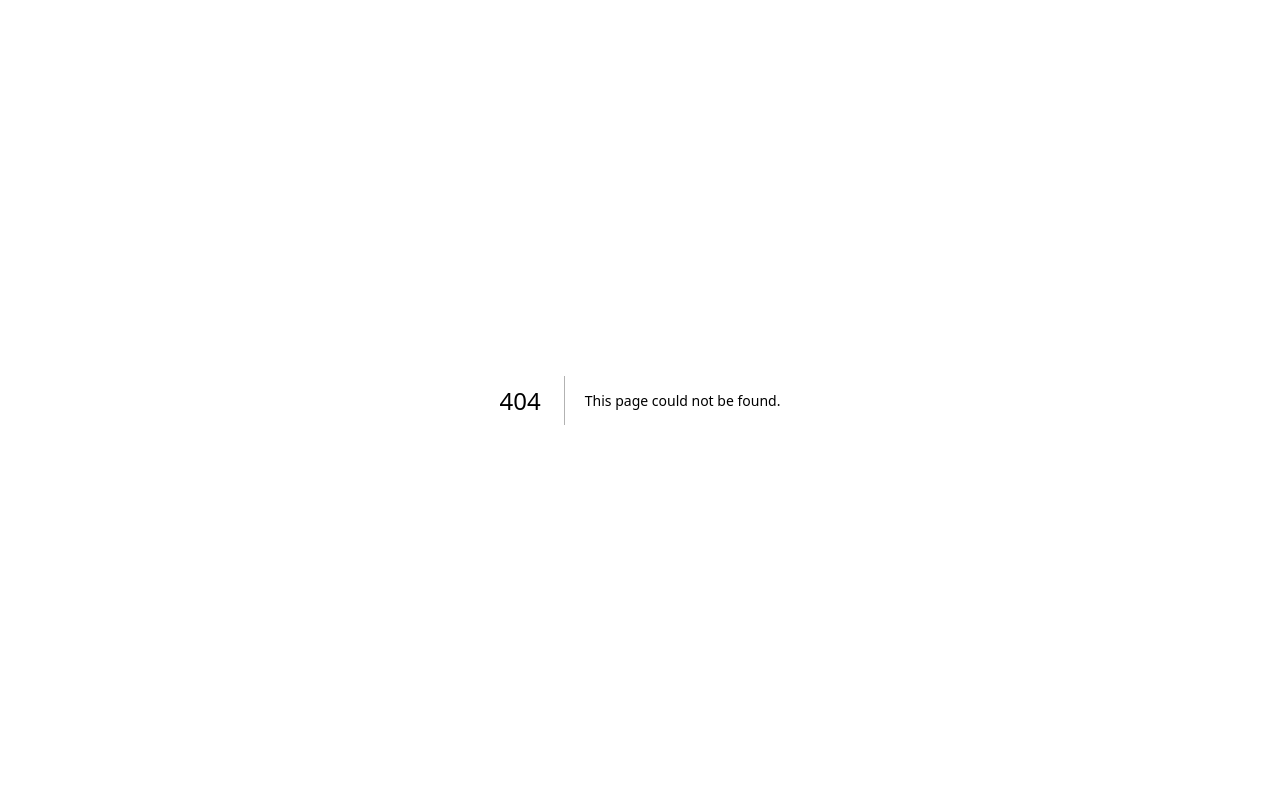
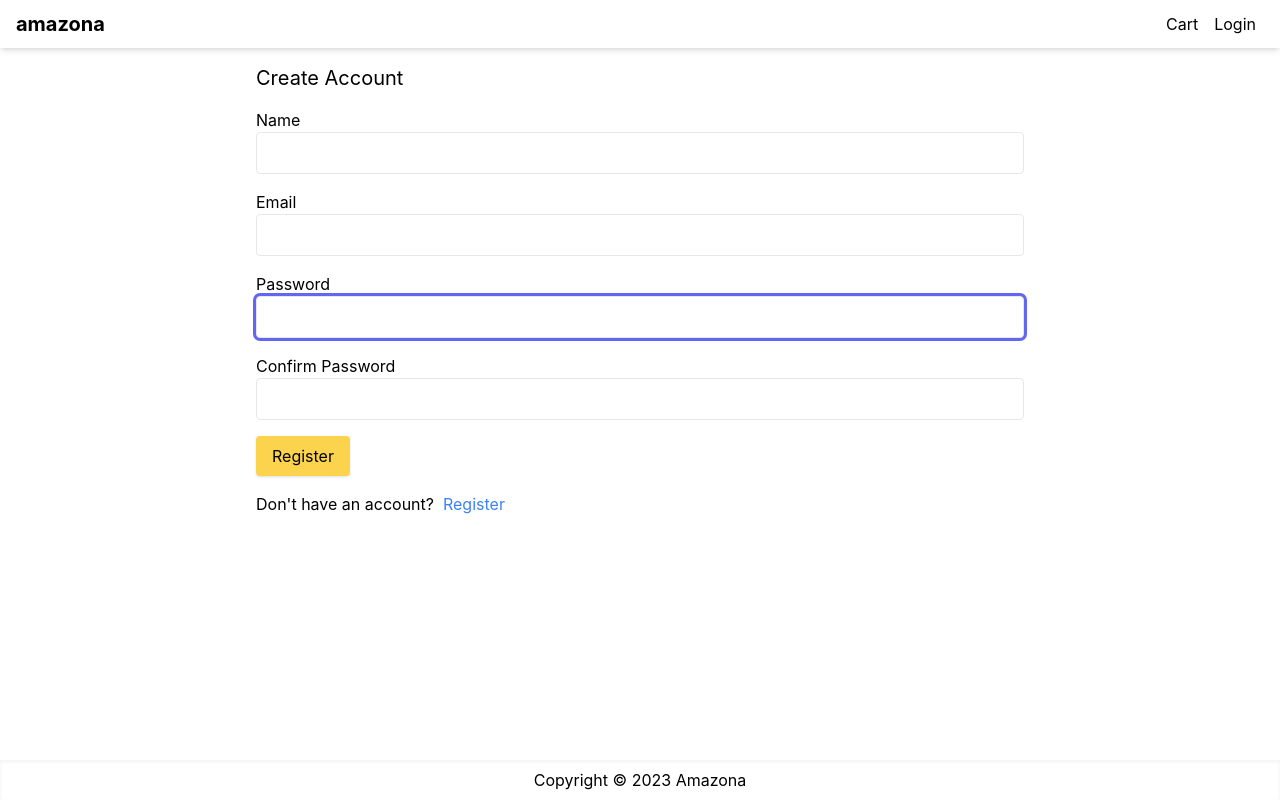
Before and after one commit to ShivanshuKumarPrajapati/E-comm, a Next.js app: page /register in a window 1280 px wide. Before the commit this address had no page. Built offline with nearby package versions, Linux system fonts and the light colour scheme; no server answers.

Commit message:
signup page layout and api implementation

```diff
--- a/components/Layout.js
+++ b/components/Layout.js
@@ -40,7 +40,7 @@
         <div className="flex min-h-screen flex-col justify-between">
           <header>
             <nav className="flex h-12 items-center px-4 justify-between shadow-md">
-              <Link href="/" className="text-lg font-bold">
+              <Link href="/" className="text-xl font-bold">
                 amazona
               </Link>
               <div>
--- /dev/null
+++ b/pages/api/auth/signup.js
@@ -0,0 +1,51 @@
+import User from "../../../models/User";
+import db from "../../../utils/db";
+import { bcrypt } from 'bcryptjs';
+
+const handler = async (req, res) => {
+    if (req.method != 'POST')
+        return;
+
+    const { name, email, password } = req.body;
+
+    if (!name || !email ||
+        !email.includes('@')
+        || !password ||
+        password.trim().length < 5) {
+        res.status(422).json({ message: 'Validation error' });
+        return;
+    }
+
+    await db.connect();
+
+    const existingUser = await User.findOne({ email: email });
+
+    if (existingUser) {
+        res.status(422).json({ message: 'User already exists' });
+        db.disconnect();
+        return;
+    }
+
+    const newUser = new User({
+        name,
+        email,
+        password: bcrypt.hashSync(password),
+        isAdmin: false
+    });
+
+    const user = await newUser.save();
+
+    await db.disconnect();
+
+    res.status(201).send({
+        message: 'User created',
+        _id: user._id,
+        name: user.name,
+        email: user.email,
+        isAdmin: user.isAdmin
+
+    });
+
+}
+
+export default handler;
--- a/pages/login.js
+++ b/pages/login.js
@@ -92,7 +92,7 @@
         </div>
         <div className="mb-4 ">
           Don&apos;t have an account? &nbsp;
-          <Link href="/register" className='text-blue-600'>Register</Link>
+          <Link href={`/register?redirect=${redirect || '/'}`} className='text-blue-600'>Register</Link>
         </div>
       </form>
     </Layout>
--- /dev/null
+++ b/pages/register.js
@@ -0,0 +1,160 @@
+import { signIn, useSession } from 'next-auth/react';
+import { useRouter } from 'next/router';
+import React from 'react'
+import { useForm } from 'react-hook-form';
+import { toast } from 'react-toastify';
+import Layout from '../components/Layout';
+import { getError } from '../utils/error';
+import { useEffect } from 'react';
+import Link from 'next/link';
+
+const Register = () => {
+
+    const { data: session } = useSession();
+
+    const router = useRouter();
+    const { redirect } = router.query;
+
+    useEffect(() => {
+      if (session?.user) {
+        router.push(redirect || "/");
+      }
+    }, [router, session, redirect]);
+
+    const {
+      handleSubmit,
+      register,
+      getValues,
+      formState: { errors },
+    } = useForm();
+
+    const submitHandler = async ({ name, email, password }) => {
+        try {
+             await fetch('/api/auth/signup', {
+                method: 'POST',
+                header: {
+                    Accept: "application/json",
+                    "Content-Type": "application/json",
+                },
+                body: {
+                    name,
+                    email,
+                    password
+                }
+            });
+
+            const result = await signIn('credentials', {
+                redirect: false,
+                email,
+                password
+            });
+
+            if (result.error) {
+                toast.error(result.error);
+            }
+        }
+        catch (err) {
+            toast.error(getError(err.message));
+        }
+
+    }
+
+  return (
+    <Layout title="Create Account">
+      <form
+        className="mx-auto max-w-screen-md"
+        onSubmit={handleSubmit(submitHandler)}
+      >
+        <h1 className="mb-4 text-xl">Create Account</h1>
+        <div className="mb-4">
+          <label htmlFor="name">Name</label>
+          <input
+            type="text"
+            className="w-full"
+            id="name"
+            autoFocus
+            {...register("name", {
+              required: "Please enter name",
+            })}
+          />
+          {errors.name && (
+            <div className="text-red-500">{errors.name.message}</div>
+          )}
+        </div>
+
+        <div className="mb-4">
+          <label htmlFor="email">Email</label>
+          <input
+            type="email"
+            {...register("email", {
+              required: "Please enter email",
+              pattern: {
+                value: /^[a-zA-Z0-9_.+-]+@[a-zA-Z0-9-]+.[a-zA-Z0-9-.]+$/i,
+                message: "Please enter valid email",
+              },
+            })}
+            className="w-full"
+            id="email"
+          ></input>
+          {errors.email && (
+            <div className="text-red-500">{errors.email.message}</div>
+          )}
+        </div>
+        <div className="mb-4">
+          <label htmlFor="password">Password</label>
+          <input
+            type="password"
+            {...register("password", {
+              required: "Please enter password",
+              minLength: {
+                value: 5,
+                message: "Password must be at least 5 characters",
+              },
+            })}
+            className="w-full"
+            id="password"
+            autoFocus
+          ></input>
+          {errors.password && (
+            <div className="text-red-500 ">{errors.password.message}</div>
+          )}
+        </div>
+        <div className="mb-4">
+          <label htmlFor="confirmPassword">Confirm Password</label>
+          <input
+            className="w-full"
+            type="password"
+            id="confirmPassword"
+            {...register("confirmPassword", {
+              required: "Please enter confirm password",
+              validate: (value) => value === getValues("password"),
+              minLength: {
+                value: 5,
+                message: "Password must be at least 5 characters",
+              },
+            })}
+          />
+          {errors.confirmPassword && (
+            <div className="text-red-500 ">
+              {errors.confirmPassword.message}
+            </div>
+          )}
+          {errors.confirmPassword &&
+            errors.confirmPassword.type === "validate" && (
+              <div className="text-red-500 ">Password do not match</div>
+            )}
+        </div>
+
+        <div className="mb-4 ">
+          <button className="primary-button">Register</button>
+        </div>
+        <div className="mb-4 ">
+          Don&apos;t have an account? &nbsp;
+          <Link href={`/register?redirect=${redirect || "/"}`} className="text-blue-500">Register</Link>
+        </div>
+      </form>
+    </Layout>
+  );
+}
+
+export default Register;
```
